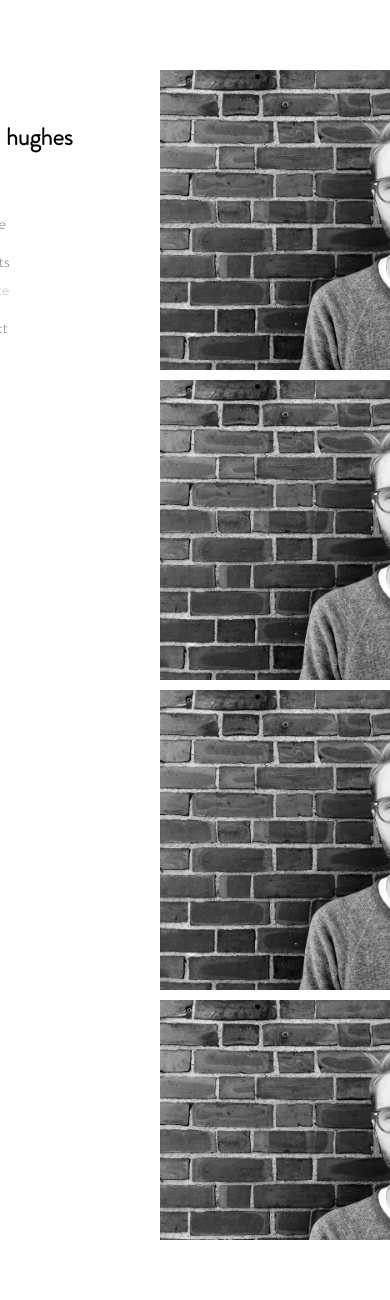
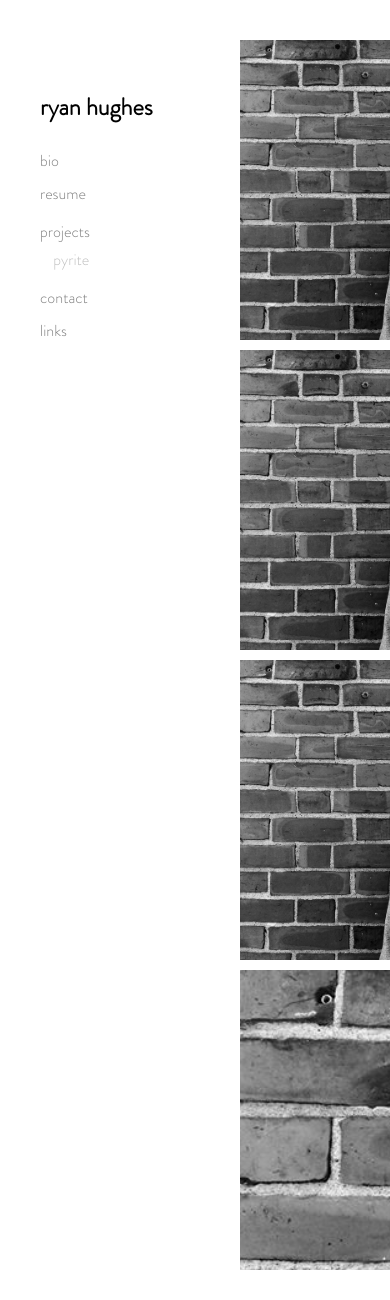
Before and after one commit to nkgentile/ryan-hughes, a PHP site: page /redesign/index.php in a window 390 px wide; the page is wider, and only the part inside the window is pictured. Run offline with PHP 8.4, Linux system fonts and the light colour scheme.

Commit message:
Added a media query for larger screens

```diff
--- a/redesign/assets/css/main.css
+++ b/redesign/assets/css/main.css
@@ -2,21 +2,25 @@
 	font-family: Brandon Grotesque Light;
 	src: url("../fonts/Brandon_light.otf");
 }
-html,body{
-	margin: 30px;
+body{
+	margin: 30px 0;
 	font-family: Brandon Grotesque Light;
 	display: flex;
-	justify-content: center;
+	justify-content: stretch;
 }
 
 div.container__main{
-	flex: auto;
+	flex: 1 0 auto;
 
 	display: -webkit-flex;
 	display: flex;
 
 	-webkit-flex-flow: row nowrap;
 	flex-flow: row nowrap;
+	justify-content: center;
+
+	position: relative;
+
 }
 
 aside.menu__main{
@@ -24,8 +28,24 @@
 	flex: 0 1 auto;
 	padding: 40px;
 
+	position: absolute;
+	top: 0;
+	left: 0;
 	display: flex;
 	flex-flow: column nowrap;
+}
+
+@media (max-width: 1664px){
+	body{
+		justify-content: flex-start;
+	}
+	div.container__main{
+		justify-content: flex-start;
+	}
+
+	aside.menu__main{
+		position: relative;
+	}
 }
 
 h1.header__main{
--- a/redesign/assets/css/resume.css
+++ b/redesign/assets/css/resume.css
@@ -1,10 +1,4 @@
 div#resume{
-	display: flex;
-	flex-flow: column nowrap;
-}
-
-div#resume > * {
-	flex: 0 0 auto;
 	width: 600px;
 }
 
```
